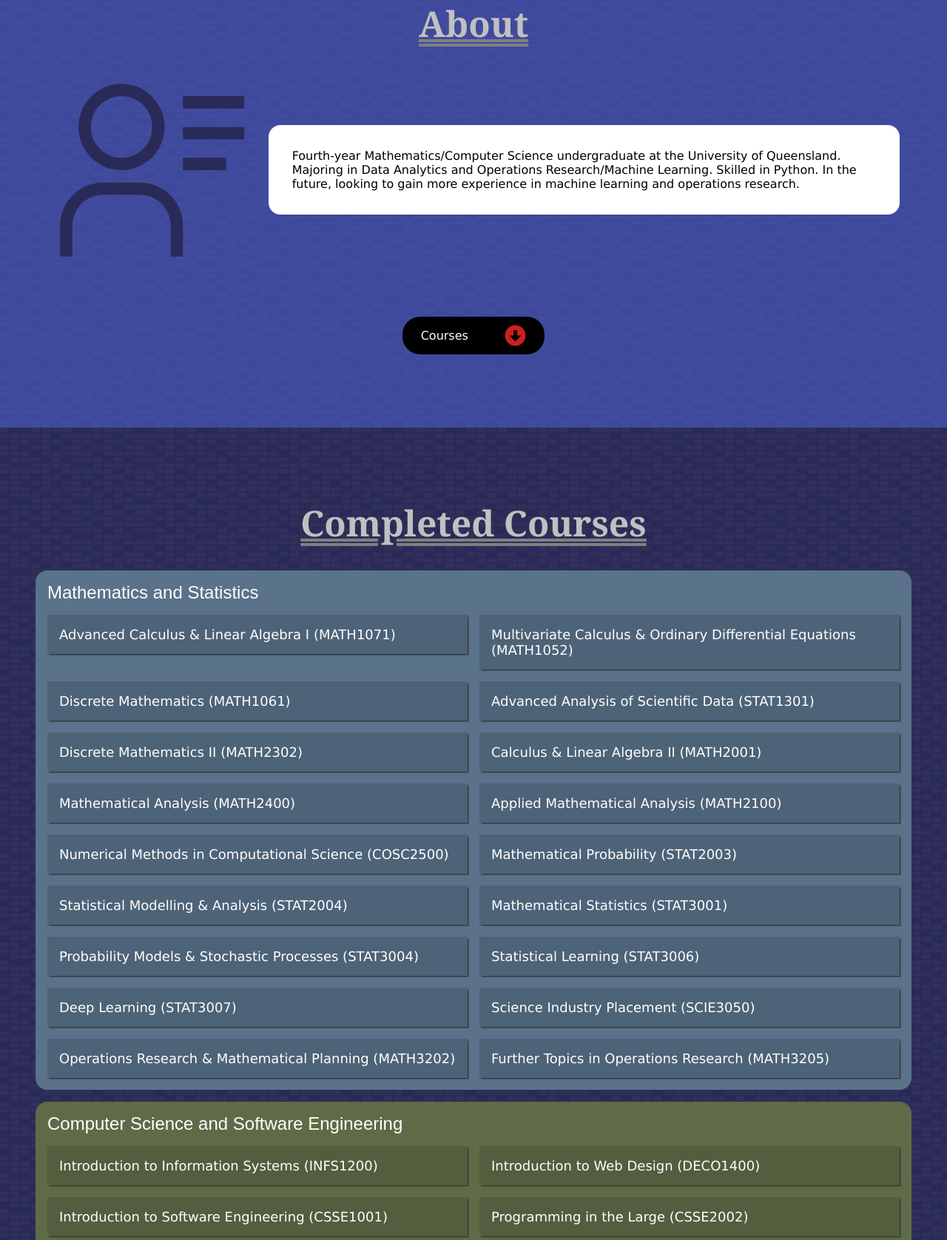
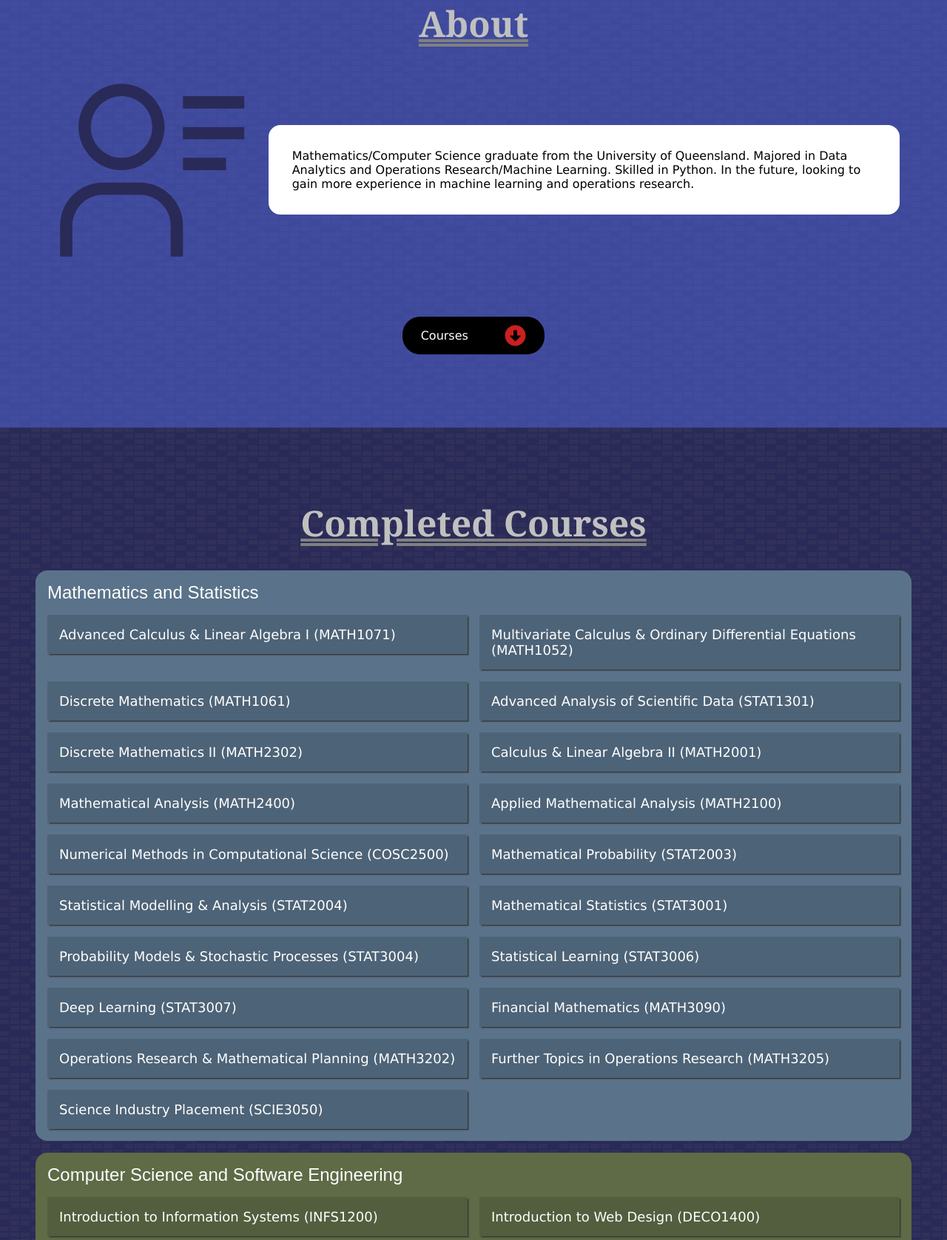
Before and after one commit to MitchellJC/PersonalWebsite, a Flask app: page /about in a window 1280 px wide. Shown: the part 222-1898 px from the top of the page at 74% size. Run offline with Flask 2, Linux system fonts and the light colour scheme; some libraries are stand-ins or nearby versions.

Commit message:
Updated about page with post graduation wording

```diff
--- a/templates/about.html
+++ b/templates/about.html
@@ -15,7 +15,7 @@ about_active %}class="active-page"{% endblock %} {% block content %}
 
       <div id="about-box" class="about-box about-stagger">
         <p id="about-text" class="about-text">
-          Fourth-year Mathematics/Computer Science undergraduate at the University of Queensland. Majoring in Data Analytics and Operations Research/Machine Learning. Skilled in Python. In the future, looking to gain more experience in machine learning and operations research.
+          Mathematics/Computer Science graduate from the University of Queensland. Majored in Data Analytics and Operations Research/Machine Learning. Skilled in Python. In the future, looking to gain more experience in machine learning and operations research.
         </p>
       </div>
     </div>
@@ -376,25 +376,26 @@ about_active %}class="active-page"{% endblock %} {% block content %}
             </p>
           </div>
         </div>
-
         <div class="course">
-          <span class="course-title"> Science Industry Placement (SCIE3050) </span>
+          <span class="course-title">
+            Financial Mathematics (MATH3090)
+          </span>
           <div class="course-description-box">
             <p class="course-description">
-              The Science Industry Placement course enables students to acquire practical skills and experience in an authentic work environment. Through the completion of 120 hours of placement in a science-related workplace, students will gain an understanding of the real world application of their learning. They will also learn about the nature of careers in science, identify possible career pathways, and reflect on their own professional skills and personal development.
-
+              Introduction to financial mathematics and its applications. Mathematical models of annuities, equity and fixed-income products, futures and forward contracts, the term structure of interest rates and investment returns.
               <br />
               <br />
               Course description from course page:
               <a
-                href=https://my.uq.edu.au/programs-courses/course.html?course_code=SCIE3050"
+                href="https://programs-courses.uq.edu.au/course.html?course_code=MATH3090"
                 target="_blank"
               >
-              https://my.uq.edu.au/programs-courses/course.html?course_code=SCIE3050
+              https://programs-courses.uq.edu.au/course.html?course_code=MATH3090
               </a>
             </p>
           </div>
         </div>
+
 
         <div class="course">
           <span class="course-title"> Operations Research & Mathematical Planning (MATH3202) </span>
@@ -429,6 +430,25 @@ about_active %}class="active-page"{% endblock %} {% block content %}
                 target="_blank"
               >
               https://my.uq.edu.au/programs-courses/course.html?course_code=MATH3205
+              </a>
+            </p>
+          </div>
+        </div>
+
+        <div class="course">
+          <span class="course-title"> Science Industry Placement (SCIE3050) </span>
+          <div class="course-description-box">
+            <p class="course-description">
+              The Science Industry Placement course enables students to acquire practical skills and experience in an authentic work environment. Through the completion of 120 hours of placement in a science-related workplace, students will gain an understanding of the real world application of their learning. They will also learn about the nature of careers in science, identify possible career pathways, and reflect on their own professional skills and personal development.
+
+              <br />
+              <br />
+              Course description from course page:
+              <a
+                href=https://my.uq.edu.au/programs-courses/course.html?course_code=SCIE3050"
+                target="_blank"
+              >
+              https://my.uq.edu.au/programs-courses/course.html?course_code=SCIE3050
               </a>
             </p>
           </div>
@@ -566,6 +586,50 @@ about_active %}class="active-page"{% endblock %} {% block content %}
         </div>
 
         <div class="course">
+          <span class="course-title">
+            Computer Systems Principles and Programming (CSSE2310)
+          </span>
+          <div class="course-description-box">
+            <p class="course-description">
+              CSSE2310 is an introduction to UNIX (Linux), the principles of computer systems (networks and operating systems) and systems programming in C.
+
+You will learn about the basics of operating systems (processes, threads, virtual memory, file systems, etc.) in the context of the Linux operating system; and the basics of networking in the context of important Internet protocols (TCP, IP, etc.). You will learn how the operating system provides these services to user programs by way of system calls and you will write C programs that use these services - including programs that create and manage multiple processes/threads that communicate with each other - even across a network.
+
+You will also become familiar with a Linux command line environment (shell) and be able to write common commands and simple shell scripts.
+              <br />
+              <br />
+              Course description from course page:
+              <a
+                href="https://programs-courses.uq.edu.au/course.html?course_code=CSSE2310"
+                target="_blank"
+              >
+              https://programs-courses.uq.edu.au/course.html?course_code=CSSE2310
+              </a>
+            </p>
+          </div>
+        </div>
+
+        <div class="course">
+          <span class="course-title">
+            Reasoning About Programs (CSSE3100)
+          </span>
+          <div class="course-description-box">
+            <p class="course-description">
+              Software is written with the intention that it will carry out a desired task. To write such software requires algorithmic problem solving skills; and to do so correctly requires us to make precise the task at hand, and to be able to reason that an implementation satisfies the task's precise requirements. This advanced course on programming introduces structured, formal methods for: specifying the desired behaviour of programs, showing that programs are correct with respect to their specifications, and deriving algorithms from specifications. These techniques are designed to assist developers to solve programming problems, and to produce high quality software.
+              <br />
+              <br />
+              Course description from course page:
+              <a
+                href="https://programs-courses.uq.edu.au/course.html?course_code=csse3100"
+                target="_blank"
+              >
+              https://programs-courses.uq.edu.au/course.html?course_code=csse3100
+              </a>
+            </p>
+          </div>
+        </div>
+
+        <div class="course">
           <span class="course-title"> Theory of Computing (COMP2048) </span>
           <div class="course-description-box">
             <p class="course-description">
```
